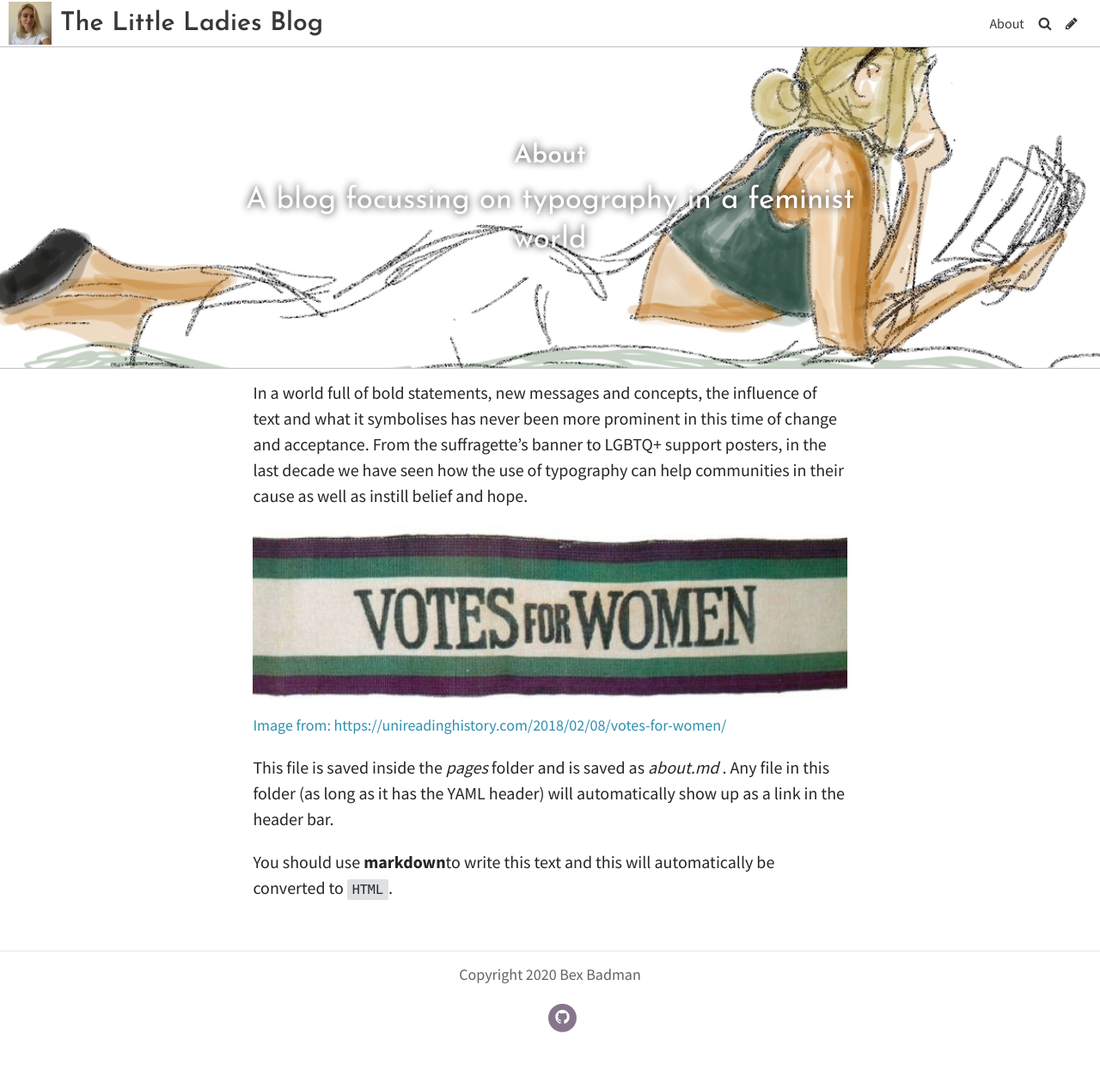
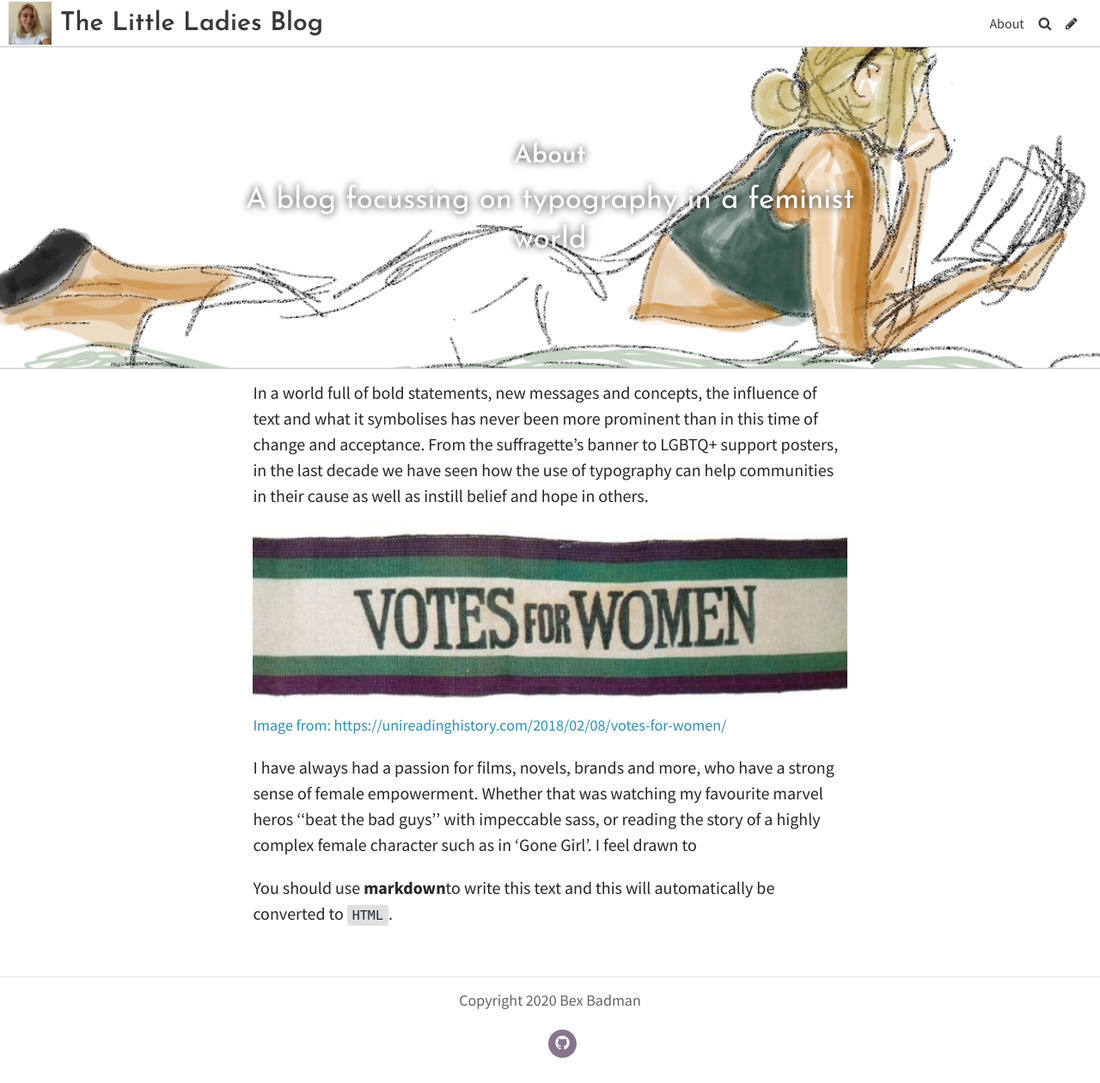
Before and after one commit to rebeccabadman1999/Bex-Badman-Blog, a Jekyll site: the page built from pages/about.md, in a window 1280 px wide. Shown: the whole page at 86% size. Built offline with Jekyll 4.4.1, drawn with Linux system fonts in a browser that asks for light colours; some web fonts are replaced; before the commit the page ends 1230 px from its top, so only the background shows below that.

Commit message:
Update Page “about”

```diff
--- a/pages/about.md
+++ b/pages/about.md
@@ -10,12 +10,12 @@
 description: null
 show: true
 ---
-In a world full of bold statements, new messages and concepts, the influence of text and what it symbolises has never been more prominent in this time of change and acceptance. From the suffragette's banner to LGBTQ+ support posters, in the last decade we have seen how the use of typography can help communities in their cause as well as instill belief and hope.
+In a world full of bold statements, new messages and concepts, the influence of text and what it symbolises has never been more prominent than in this time of change and acceptance. From the suffragette's banner to LGBTQ+ support posters, in the last decade we have seen how the use of typography can help communities in their cause as well as instill belief and hope in others.
 
-![Image from: https://unireadinghistory.com/2018/02/08/votes-for-women/](../uploads/votes-100-3-banner-image.jpg)
+![Image from: https://unireadinghistory.com/2018/02/08/votes-for-women/](../uploads/votes-100-3-banner-image.jpg "The Suffragette banner")
+
+I have always had a passion for films, novels, brands and more, who have a strong sense of female empowerment. Whether that was watching my favourite marvel heros ''beat the bad guys'' with impeccable sass, or reading the story of a highly complex female character such as in 'Gone Girl'. I feel drawn to
 
 
 
-This file is saved inside the *pages* folder and is saved as *about.md* . Any file in this folder (as long as it has  the YAML header) will automatically show up as a link in the header bar.
-
 You should use **markdown**to write this text and this will automatically be converted to `HTML`.
```
